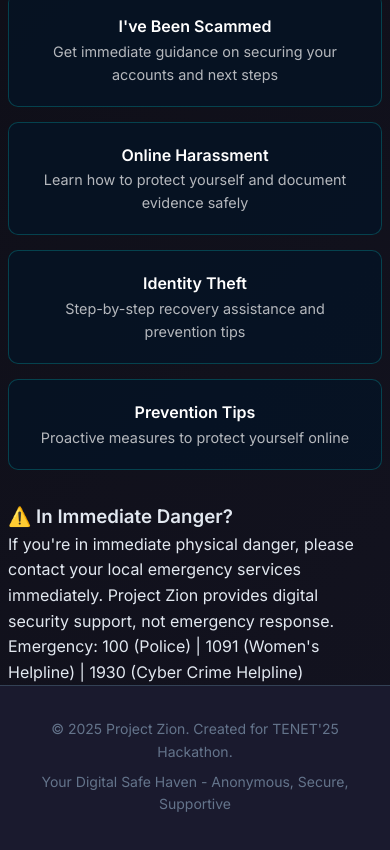
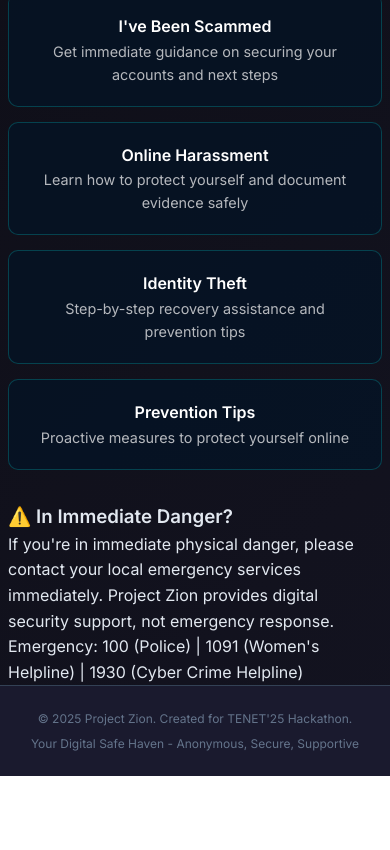
Before and after one commit to xyz-1235/project-zion, a website: page index.html in a window 390 px wide. Shown: the part 1546-2396 px from the top of the page. After the commit the page ends 2322 px from the top, so only its background shows below. Drawn offline with Linux system fonts and the light colour scheme.

Commit message:
Show chat interface elements after scenario selection
Chat controls, chat window, and input area are now hidden by default and displayed only after a scenario is selected. Updated logic.js to handle showing these elements, and adjusted main.css for improved footer styling and responsiveness.

```diff
--- a/styles/main.css
+++ b/styles/main.css
@@ -1077,17 +1077,20 @@ body::before {
 .site-footer {
     background: var(--tertiary-bg);
     border-top: 1px solid var(--border-default);
-    padding: 2rem;
+    padding: 1.5rem 2rem;
     margin-top: auto;
     text-align: center;
-    max-width: 1200px;
-    margin: 0 auto;
+    width: 100%;
+    box-sizing: border-box;
 }
 
 .site-footer p {
     color: var(--text-muted);
     font-size: 0.875rem;
-    margin-bottom: 0.5rem;
+    margin: 0.5rem auto;
+    max-width: 1200px;
+    line-height: 1.6;
+    word-wrap: break-word;
 }
 
 /* ========== SCROLLBAR STYLING ========== */
@@ -1398,6 +1401,15 @@ body::before {
         padding: 1rem;
     }
 
+    .site-footer {
+        padding: 1rem;
+    }
+
+    .site-footer p {
+        font-size: 0.75rem;
+        margin: 0.4rem auto;
+    }
+
     .footer-links {
         flex-direction: column;
         gap: 0.5rem;
```
Also changed, not shown: chat.html (+3 -3 lines), js/logic.js (+8 -4 lines).
